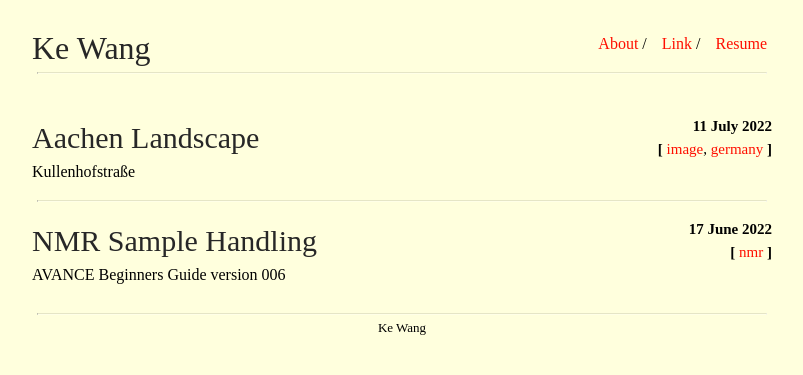
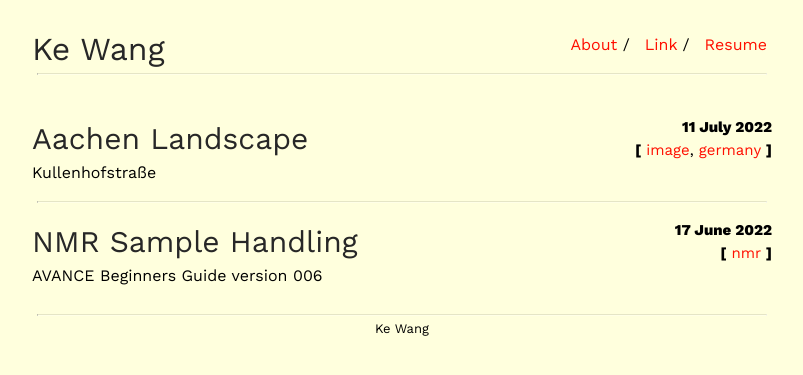
Before and after one commit to ekdc11/ekdc11.github.io, a Jekyll site: the page built from index.html, in a window 1280 px wide. Shown: the top 375 px of the page, without its empty margins (238-1041 px from the left). Built offline with Jekyll 4.4.1, drawn with Linux system fonts in a browser that asks for light colours.

Commit message:
Update main.scss

```diff
--- a/css/main.scss
+++ b/css/main.scss
@@ -13,7 +13,7 @@ $small-width: 480px;
 
 body {
     margin: 0;
-    font-family: "Inconsolata";
+    font-family: "Work Sans";
     background-color: #FFFFDD;
     min-height: 100%;
 }
```
